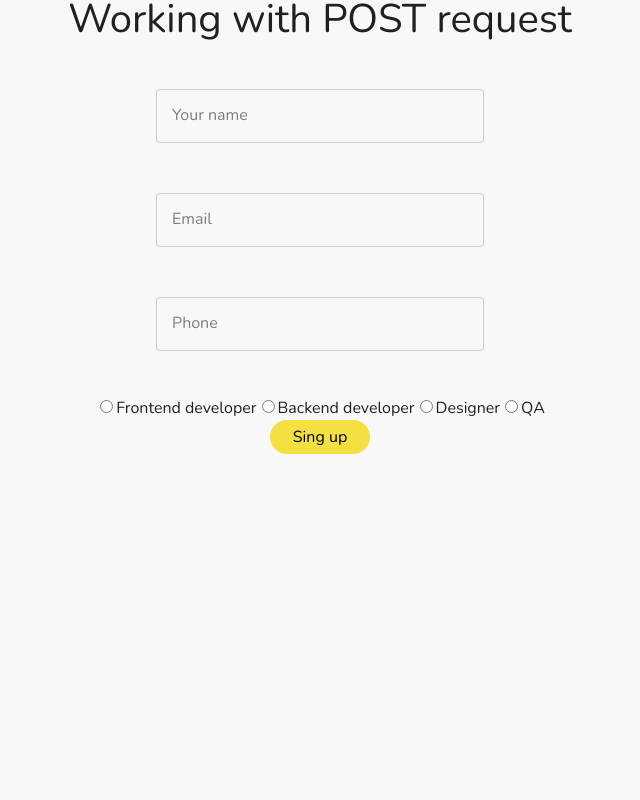
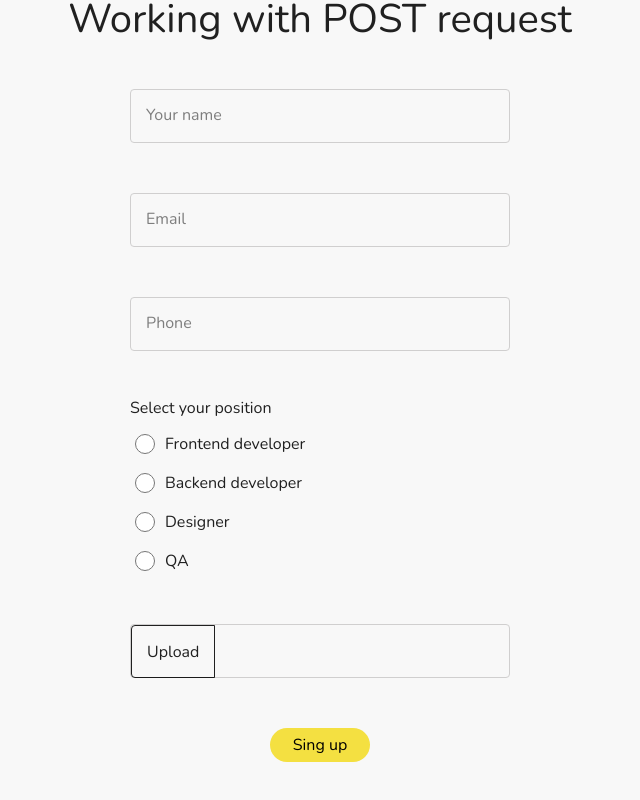
Before and after one commit to borrikon/test-task, a React (Create React App) app: page / in a window 1280 px wide. Shown: the part 1543-2343 px from the top of the page, without its empty margins (320-960 px from the left). Before the commit the page ends 2097 px from the top, so only its background shows below. Built offline with nearby package versions, Linux system fonts and the light colour scheme.

Commit message:
add form img

```diff
--- a/src/App.js
+++ b/src/App.js
@@ -2,6 +2,8 @@ import Header from './components/header';
 import Intro from './components/intro';
 import Users from './components/users';
 import PostForm from './components/postForm';
+// import SuccesReg from './components/succesReg';
+
 
 import './App.scss';
 
@@ -13,6 +15,7 @@ function App() {
         <Intro />
         <Users />
         <PostForm />
+        {/* <SuccesReg /> */}
     </div>
   );
 }
--- a/src/components/postForm.js
+++ b/src/components/postForm.js
@@ -3,6 +3,15 @@ import Button from '../components/button';
 import '../styles/postForm.scss';
 
 function PostForm(){
+
+    // let defaultValue  = 'Upload your photo'
+
+    // function innerText(e){
+    //    e.preventDefault()
+    //     let text = e.target.value
+    //     console.log(e)
+    // }
+
     return(
         <div className='container'>
             <div className='postCont'>
@@ -20,15 +29,32 @@ function PostForm(){
                         <input id='phone' type='tel'/>
                         <label for='phone'>Phone</label>
                     </div>
+                    <div className='radioCont'>
+                        <p>Select your position</p>
                         <div>
                             <input name='position' id='front' type='radio'/>
                             <label for='front'>Frontend developer</label>
+                        </div>
+                        <div>
                             <input name='position' id='back' type='radio'/>
                             <label for='back'>Backend developer</label>
+                        </div>
+                        <div>
                             <input name='position' id='designer' type='radio'/>
                             <label for='designer'>Designer</label>
+                        </div>
+                        <div>
                             <input name='position' id='qa' type='radio'/>
                             <label for='qa'>QA</label>
+                        </div>
+                    </div>
+                    <div  className='pictureCont'>
+                        <label for='picture'>Upload</label>
+                        <input type='file'
+                            id='picture'
+                            name='avatar'
+                            accept='image/png, image/jpeg'
+                        />
                     </div>
                     <Button name={'Sing up'} />
                 </form>
--- a/src/styles/postForm.scss
+++ b/src/styles/postForm.scss
@@ -58,7 +58,73 @@
         color: $error;
     }
 }
+.radioCont{
+    text-align: start;
+    width: 328px;
+    margin: 0 auto;
+    p{
+        margin-bottom: 11px;
+    }
+    div{
+        display: flex;
+        margin-bottom: 13px;
+        label{
+            user-select: none;
+            line-height: 26px;
+        }
+        input{
+            position: relative;
+            width: 20px;
+            height: 20px;
+            border-radius: 50%;
+            border: 1px solid #D0CFCF;
+            margin-right: 10px;
+            &:before{
+                content: '';
+                position: absolute;
+                width: 10px;
+                height: 10px;
+                top: 5px;
+                left: 5px;
+                background-color: $secondary;
+                border-radius: 50%;
+                z-index: 3;
+                display: none;
+            }
+            &:checked &:before{
+                display: block;
+                outline: none;
+            }
+            &:checked{
+                border: 1px solid $secondary;
+            }
+        }
+    }
+}
+.pictureCont{
+    position: relative;
+    padding: 14px 15px 14px 0;
+    border: 1px solid #D0CFCF;
+    border-radius: 4px;
+    text-align: left;
+    margin: 50px auto;
+    width: 328px;
+    label{
+        border: 1px solid rgba(0, 0, 0, 0.87);
+        padding: 14.5px 15px;
+        border-top-left-radius: 4px;
+        border-bottom-left-radius: 4px;
+    }
+    input{
+        width: 0.1px;
+        height: 0.1px;
+        top: 0;
+        left: 0;
+        position: absolute;
+        z-index: -5;
 
+    }
+}
 @keyframes labelOff{
     from{
         top: 13px;
@@ -71,3 +137,9 @@
         transform: scale(0.8);
     }
 }
+
+@media screen and (min-width: $medium) {
+    .inputCont, .radioCont, .pictureCont{
+        width: 380px;
+    }
+  }
```
Also changed, not shown: src/components/succesReg.js (added, +16 -0 lines), src/styles/succesReg.scss (added, +14 -0 lines). Lines whose indentation alone changed are shown as unchanged.
